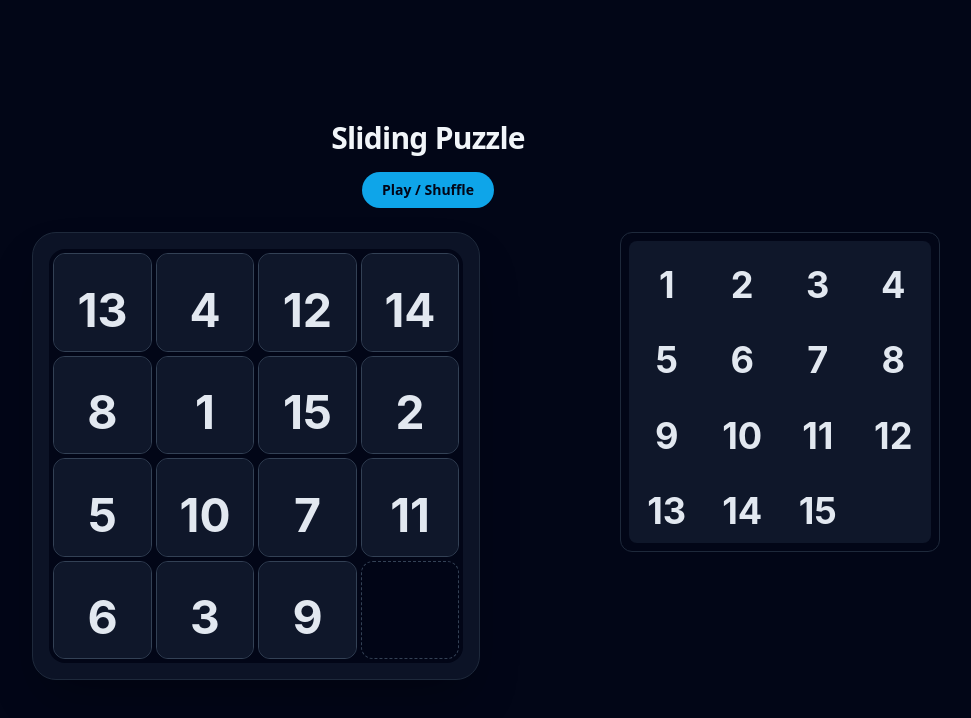
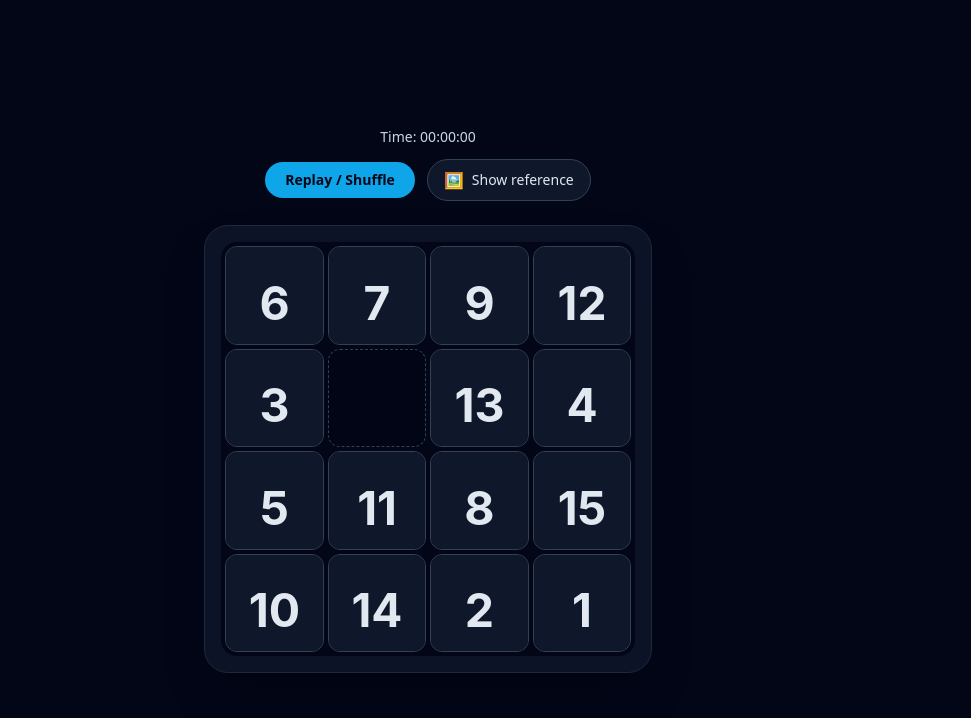
Before and after one commit to imrealq/4fun-sliding-puzzle, a React (Vite) app: page / in a window 1280 px wide. Shown: the top 718 px of the page, without its empty margins (212-1183 px from the left). Built offline with nearby package versions, Linux system fonts and the light colour scheme.

Commit message:
feat: complete, timer and UI

```diff
--- a/src/app/App.tsx
+++ b/src/app/App.tsx
@@ -1,18 +1,67 @@
 import { DEFAULT_IMAGE } from '@/constants/images';
-import { useEffect, useState } from 'react';
-import { createKeyboardMoveHandler, createSolvedBoard } from '@/features/puzzle';
+import { useEffect, useMemo, useState } from 'react';
+import { createKeyboardMoveHandler, createSolvedBoard, isSolvedBoard } from '@/features/puzzle';
 import { PuzzleBoard } from '@/features/puzzle/puzzle.board';
 import { shuffleBoard } from '@/features/puzzle/puzzle.shuffle';
 
 export function App(): JSX.Element {
   const [board, setBoard] = useState(() => shuffleBoard(createSolvedBoard(4)));
+  const [startedAt, setStartedAt] = useState<number | null>(null);
+  const [now, setNow] = useState<number | null>(null);
+  const [isWon, setIsWon] = useState(false);
+  const [showReference, setShowReference] = useState(false);
+  const [finishedAt, setFinishedAt] = useState<number | null>(null);
 
   const handlePlay = (): void => {
     setBoard(shuffleBoard(createSolvedBoard(4)));
+    setStartedAt(null);
+    setNow(null);
+    setIsWon(false);
+    setFinishedAt(null);
   };
 
+  const formatDuration = (milliseconds: number): string => {
+    const totalSeconds = Math.max(0, Math.floor(milliseconds / 1000));
+    const hours = Math.floor(totalSeconds / 3600);
+    const minutes = Math.floor((totalSeconds % 3600) / 60);
+    const seconds = totalSeconds % 60;
+
+    return [hours, minutes, seconds].map((value) => String(value).padStart(2, '0')).join(':');
+  };
+
+  const elapsedTime = useMemo(() => {
+    const endTime = finishedAt ?? now ?? startedAt;
+
+    if (!startedAt || !endTime) {
+      return '00:00:00';
+    }
+
+    return formatDuration(endTime - startedAt);
+  }, [finishedAt, now, startedAt]);
+
   useEffect(() => {
-    const onKeyDown = createKeyboardMoveHandler(board, setBoard);
+    if (!startedAt || finishedAt) {
+      return;
+    }
+
+    const timer = window.setInterval(() => {
+      setNow(Date.now());
+    }, 1000);
+
+    return () => {
+      window.clearInterval(timer);
+    };
+  }, [finishedAt, startedAt]);
+
+  useEffect(() => {
+    if (isSolvedBoard(board)) {
+      setIsWon(true);
+      setFinishedAt(Date.now());
+    }
+  }, [board]);
+
+  useEffect(() => {
+    const onKeyDown = createKeyboardMoveHandler(setBoard);
 
     window.addEventListener('keydown', onKeyDown);
 
@@ -21,24 +70,61 @@ export function App(): JSX.Element {
     };
   }, []);
 
+  useEffect(() => {
+    if (startedAt || finishedAt) {
+      return;
+    }
+
+    const onFirstMove = (): void => {
+      setStartedAt(Date.now());
+      setNow(Date.now());
+    };
+
+    window.addEventListener('keydown', onFirstMove, { once: true });
+
+    return () => {
+      window.removeEventListener('keydown', onFirstMove);
+    };
+  }, [finishedAt, startedAt]);
+
   return (
     <main className="flex min-h-screen items-center justify-center bg-slate-950 px-4 py-8 text-slate-100">
       <section className="w-full max-w-5xl space-y-6">
         <header className="text-center">
-          <h1 className="text-3xl font-semibold tracking-tight">Sliding Puzzle</h1>
+          <div className="mb-3 text-sm text-slate-300">Time: {elapsedTime}</div>
+          <div className="mx-auto flex w-full flex-wrap items-center justify-center gap-3">
             <button
               type="button"
               onClick={handlePlay}
-            className="mt-4 rounded-full bg-sky-500 px-5 py-2 text-sm font-semibold text-slate-950 transition hover:bg-sky-400"
+              className="rounded-full bg-sky-500 px-5 py-2 text-sm font-semibold text-slate-950 transition hover:bg-sky-400"
             >
-            Play / Shuffle
+              Replay / Shuffle
             </button>
+            <button
+              type="button"
+              onClick={() => setShowReference((current) => !current)}
+              className="flex items-center gap-2 rounded-full border border-slate-700 bg-slate-900 px-4 py-2 text-sm text-slate-200 transition hover:bg-slate-800"
+              aria-label="Toggle reference image"
+            >
+              <span className="text-base">🖼️</span>
+              <span>{showReference ? 'Hide reference' : 'Show reference'}</span>
+            </button>
+          </div>
         </header>
 
-        <div className="grid gap-6 lg:grid-cols-[minmax(0,1fr)_20rem] lg:items-start">
+        <div className="flex justify-center">
           <PuzzleBoard board={board} imageSrc={DEFAULT_IMAGE} />
+        </div>
 
-          <div className="rounded-xl border border-slate-800 p-2">
+        {showReference ? (
+          <div className="fixed inset-0 z-20 flex items-center justify-center bg-black/60 px-4">
+            <button
+              type="button"
+              className="absolute inset-0 cursor-default"
+              aria-label="Close reference image"
+              onClick={() => setShowReference(false)}
+            />
+            <div className="relative z-10 w-full max-w-[22rem] rounded-2xl border border-slate-700 bg-slate-950 p-3 shadow-2xl shadow-black/40">
               <img
                 src={DEFAULT_IMAGE}
                 alt="Default puzzle source"
@@ -46,6 +132,23 @@ export function App(): JSX.Element {
               />
             </div>
           </div>
+        ) : null}
+
+        {isWon ? (
+          <div className="fixed inset-0 z-30 flex items-center justify-center bg-black/60 px-4">
+            <div className="w-full max-w-sm rounded-3xl border border-slate-700 bg-slate-950 p-6 text-center shadow-2xl shadow-black/40">
+              <h2 className="text-2xl font-semibold text-slate-100">You win</h2>
+              <p className="mt-2 text-sm text-slate-300">Completed in {elapsedTime}</p>
+              <button
+                type="button"
+                onClick={handlePlay}
+                className="mt-5 rounded-full bg-sky-500 px-5 py-2 text-sm font-semibold text-slate-950 transition hover:bg-sky-400"
+              >
+                Replay
+              </button>
+            </div>
+          </div>
+        ) : null}
       </section>
     </main>
   );
--- a/src/features/puzzle/puzzle.keyboard.ts
+++ b/src/features/puzzle/puzzle.keyboard.ts
@@ -1,9 +1,8 @@
-import { handleDesktopArrowKey } from './puzzle.logic';
+import { canMoveTileByArrowKey, moveTile } from './puzzle.logic';
 import type { PuzzleBoard } from './puzzle.types';
 
 export function createKeyboardMoveHandler(
-  board: PuzzleBoard,
-  setBoard: (board: PuzzleBoard) => void,
+  setBoard: (updateBoard: (board: PuzzleBoard) => PuzzleBoard) => void,
 ): (event: KeyboardEvent) => void {
   return (event: KeyboardEvent): void => {
     if (
@@ -17,12 +16,15 @@ export function createKeyboardMoveHandler(
 
     event.preventDefault();
 
-    const nextBoard = handleDesktopArrowKey(board, event.key);
+    const direction = event.key.replace('Arrow', '').toLowerCase() as
+      | 'up'
+      | 'down'
+      | 'left'
+      | 'right';
+    setBoard((board) => {
+      const tileId = canMoveTileByArrowKey(board, direction);
 
-    if (nextBoard === board) {
-      return;
-    }
-
-    setBoard(nextBoard);
+      return tileId === null ? board : moveTile(board, tileId);
+    });
   };
 }
--- a/src/features/puzzle/puzzle.logic.ts
+++ b/src/features/puzzle/puzzle.logic.ts
@@ -61,12 +61,12 @@ export function canMoveTileByArrowKey(
 
   const targetPosition =
     direction === 'up'
-      ? { row: emptyTile.position.row - 1, column: emptyTile.position.column }
+      ? { row: emptyTile.position.row + 1, column: emptyTile.position.column }
       : direction === 'down'
-        ? { row: emptyTile.position.row + 1, column: emptyTile.position.column }
+        ? { row: emptyTile.position.row - 1, column: emptyTile.position.column }
         : direction === 'left'
-          ? { row: emptyTile.position.row, column: emptyTile.position.column - 1 }
-          : { row: emptyTile.position.row, column: emptyTile.position.column + 1 };
+          ? { row: emptyTile.position.row, column: emptyTile.position.column + 1 }
+          : { row: emptyTile.position.row, column: emptyTile.position.column - 1 };
 
   const tile = board.tiles.find(
     (candidate) =>
--- a/src/features/puzzle/puzzle.shuffle.ts
+++ b/src/features/puzzle/puzzle.shuffle.ts
@@ -1,4 +1,4 @@
-import { createSolvedBoard } from './puzzle.utils';
+import { canMoveTile, findEmptyTile, moveTile } from './puzzle.logic';
 import type { PuzzleBoard } from './puzzle.types';
 
 function createSeededRandom(seed: number): () => number {
@@ -10,44 +10,41 @@ function createSeededRandom(seed: number): () => number {
   };
 }
 
-function shuffleArray<T>(items: readonly T[], random: () => number): T[] {
-  const result = [...items];
+function getSolvableShuffleSteps(size: number): number {
+  return Math.max(size * size * 40, 160);
+}
 
-  for (let index = result.length - 1; index > 0; index -= 1) {
-    const swapIndex = Math.floor(random() * (index + 1));
-    [result[index], result[swapIndex]] = [result[swapIndex], result[index]];
+function getNeighborTileIds(board: PuzzleBoard): number[] {
+  const emptyTile = findEmptyTile(board);
+
+  if (!emptyTile) {
+    return [];
   }
 
-  return result;
+  return board.tiles.filter((tile) => canMoveTile(board, tile.id)).map((tile) => tile.id);
 }
 
 export function shuffleBoard(board: PuzzleBoard): PuzzleBoard {
   const random = createSeededRandom(Date.now());
-  const size = board.size;
-  const playableTiles = board.tiles.filter((tile) => !tile.isEmpty);
-  const shuffledTiles = shuffleArray(playableTiles, random);
+  const steps = getSolvableShuffleSteps(board.size);
+  let currentBoard = board;
+  let previousTileId: number | null = null;
 
-  const tiles = shuffledTiles.map((tile, index) => {
-    const row = Math.floor(index / size);
-    const column = index % size;
+  for (let step = 0; step < steps; step += 1) {
+    const neighborTileIds = getNeighborTileIds(currentBoard).filter(
+      (tileId) => tileId !== previousTileId,
+    );
+    const candidates =
+      neighborTileIds.length > 0 ? neighborTileIds : getNeighborTileIds(currentBoard);
 
-    return {
-      ...tile,
-      position: { row, column },
-    };
-  });
+    if (candidates.length === 0) {
+      break;
+    }
 
-  const emptyPosition = { row: size - 1, column: size - 1 };
-  const solvedBoard = createSolvedBoard(size);
-  const emptyTile = solvedBoard.tiles[solvedBoard.tiles.length - 1];
+    const tileId = candidates[Math.floor(random() * candidates.length)];
+    currentBoard = moveTile(currentBoard, tileId);
+    previousTileId = tileId;
+  }
 
-  tiles.push({
-    ...emptyTile,
-    position: emptyPosition,
-  });
-
-  return {
-    size,
-    tiles,
-  };
+  return currentBoard;
 }
```
Lines whose indentation alone changed are shown as unchanged.
